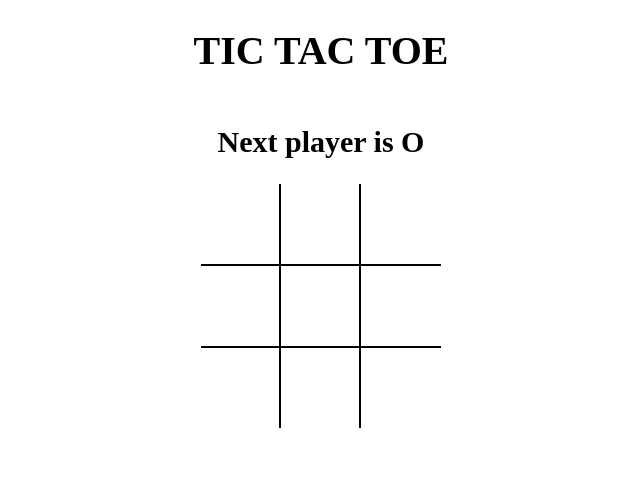
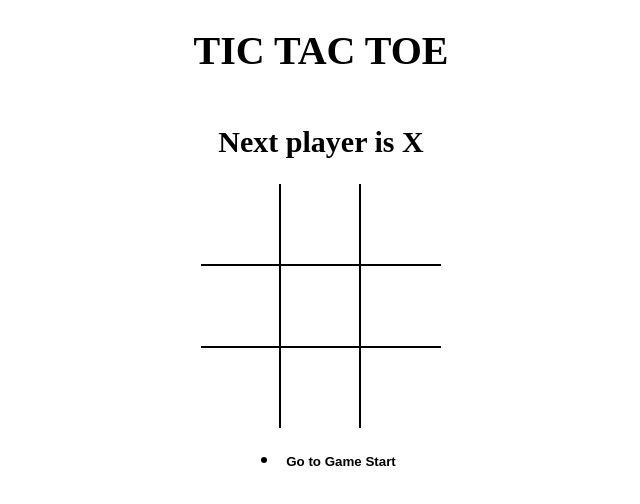
Before and after one commit to arunkumar-0/tictactoe, a React (Vite) app: page / in a window 1280 px wide. Shown: the top 504 px of the page, without its empty margins (319-959 px from the left). Built offline with nearby package versions, Linux system fonts and the light colour scheme.

Commit message:
Displayed game History

```diff
--- a/src/App.jsx
+++ b/src/App.jsx
@@ -1,38 +1,58 @@
 import React , {useState} from "react";
 import Board from "./components/Board";
+import History from "./components/History";
 import { calculateWinner } from "./Helpers";
+
 import "./styles/root.scss";
 
 const App = () => {
-  const [board , setBoard] = useState(Array(9).fill(null));
-  const [isXnext , setIsXnext] = useState (false);
+  const [history , setHistory] = useState([{
+     board : Array(9).fill(null) , isXnext : true}
+    ]);
 
-  const winner = calculateWinner(board);
+    const [ currentMove , setCurrentMove] = useState(0);
+
+    const current = history[currentMove];
+
+  const winner = calculateWinner(current.board);
 
  const message = winner ? `Winner is ${winner}`
- : `Next player is ${isXnext ? 'X' : 'O'}`;
+ : `Next player is ${current.isXnext ? 'X' : 'O'}`;
   const handleSquareClick = position => {
 
-    if (board[position] || winner) {
+    if (current.board[position] || winner) {
       return;
 
     }
-    setBoard ( prev => {
-      return prev.map ((square , pos) => {
+    setHistory ( prev => {
+    const last = prev[prev.length - 1];
+
+      const newBoard = last.board.map ((square , pos) => {
         if (pos === position ) {
-          return  isXnext ? 'X' : 'O';
+          return  last.isXnext ? 'X' : 'O';
 
         }
         return square;
       });
+
+      return prev.concat({board : newBoard , isXnext : !last.isXnext})
     });
-    setIsXnext(prev => !prev);
+
+    setCurrentMove(prev => prev + 1)
+
   };
+
+  const moveTo = (move) => {
+    setCurrentMove(move);
+
+  }
+
   return(
     <div className="app">
     <h1>TIC TAC TOE</h1>
     <h2>{message}</h2>
-    <Board board={board} handleSquareClick={handleSquareClick} />
+    <Board board={current.board} handleSquareClick={handleSquareClick} />
+    <History history={history} moveTo={moveTo} currentMove={currentMove}/>
   </div>
 
   );
--- /dev/null
+++ b/src/components/History.jsx
@@ -0,0 +1,29 @@
+import React from 'react'
+
+const History = ({history , moveTo , currentMove}) => {
+  return (
+   <ul>
+    {
+        history.map(( _ , move) => {
+         return (  <li key={move}>
+             <button
+             style={{
+                fontWeight : move === currentMove ? 'bold' : 'normal',
+             }}
+
+              type='button' onClick={() => {
+                moveTo(move)
+             }}>
+                { move === 0 ? 'Go to Game Start' : `Next Move  #${move}`}
+
+                </button>
+            </li>
+         );
+        }) }
+
+
+   </ul>
+  );
+};
+
+export default History
```
